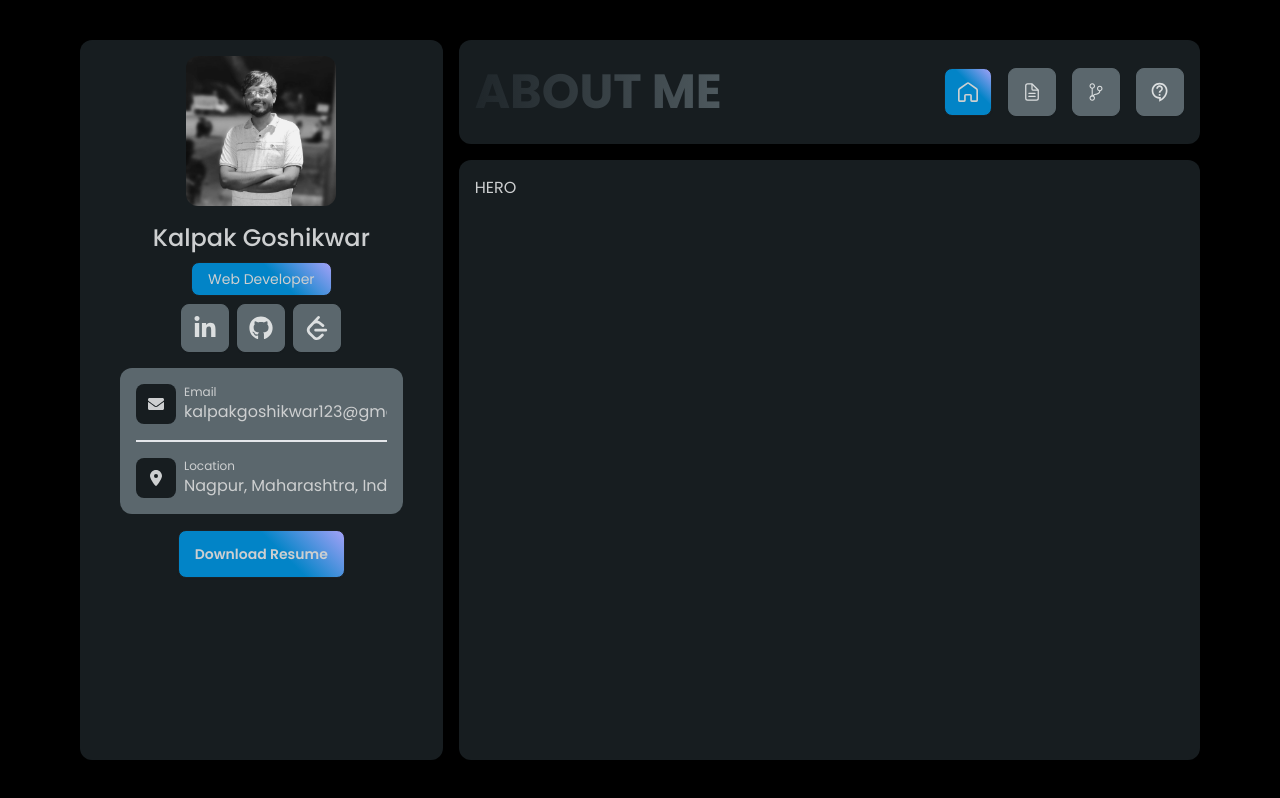
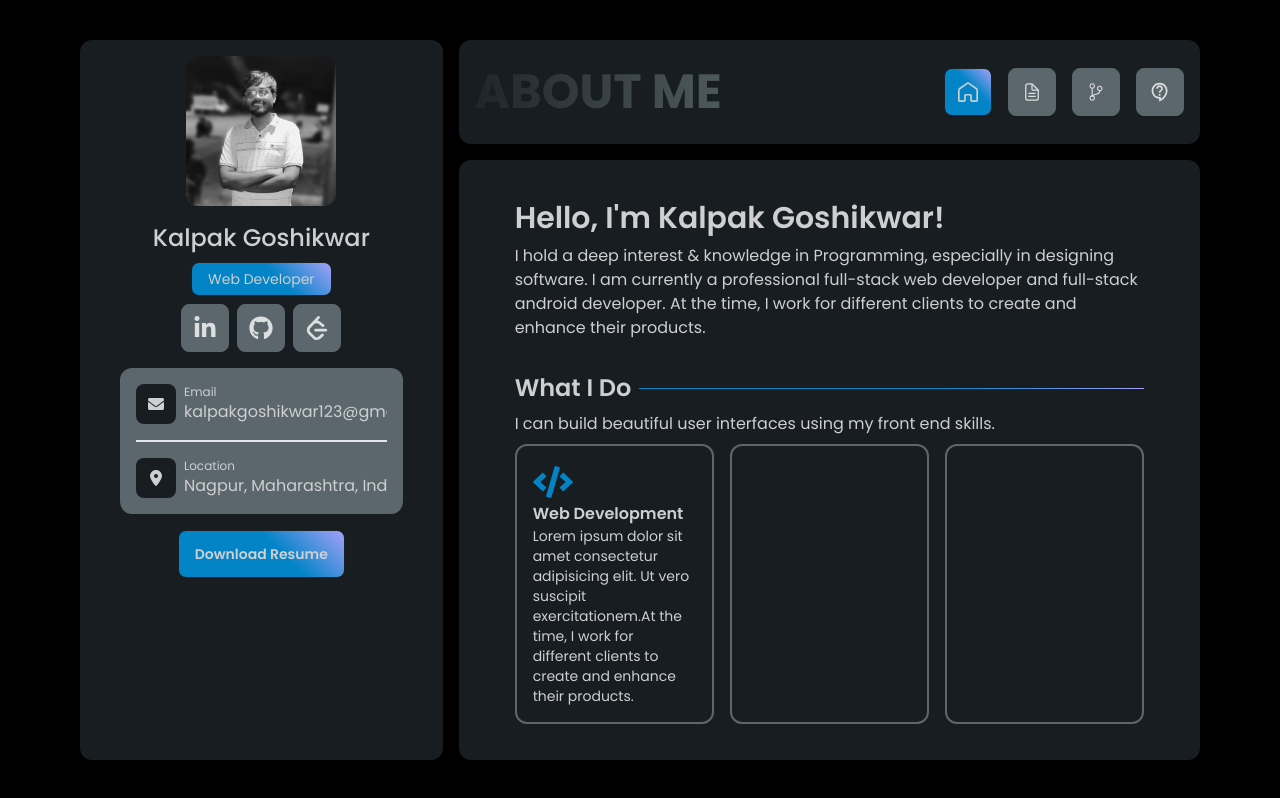
Before and after one commit to Kalpak43/new-portfolio, a Next.js app: page / in a window 1280 px wide. Built offline with nearby package versions, Linux system fonts and the light colour scheme.

Commit message:
Test: Scrollbar

```diff
--- a/package.json
+++ b/package.json
@@ -23,6 +23,7 @@
     "eslint": "^8",
     "eslint-config-next": "14.2.4",
     "postcss": "^8",
+    "tailwind-scrollbar": "^3.1.0",
     "tailwindcss": "^3.4.1",
     "typescript": "^5"
   }
--- a/src/app/globals.css
+++ b/src/app/globals.css
@@ -2,15 +2,27 @@
 @tailwind components;
 @tailwind utilities;
 
+*::-webkit-scrollbar {
+  width: 1em;
+}
+
+*::-webkit-scrollbar-track {
+  -webkit-box-shadow: inset 0 0 6px rgba(0, 0, 0, 0.3);
+}
+
+*::-webkit-scrollbar-thumb {
+  background-color: darkgrey;
+  outline: 1px solid slategrey;
+}
+
 .bg-gradient-blue {
-    background: linear-gradient(45deg, #0284c7 60%, #A3A1F7 100%);
+  background: linear-gradient(45deg, #0284c7 60%, #a3a1f7 100%);
 }
 
 .shadow-blue {
   box-shadow: 1px 1px 8px 1px #0284c780;
   font-weight: bold;
 }
-
 
 h3 {
   font-size: 3rem;
@@ -19,3 +31,10 @@ h3 {
   -webkit-background-clip: text;
   -webkit-text-fill-color: transparent;
 }
+
+.text-gradient-blue {
+  background: -webkit-linear-gradient(0deg, #0284c7 60%, #a3a1f7 100%);
+  background-clip: text;
+  -webkit-background-clip: text;
+  -webkit-text-fill-color: transparent;
+}
--- a/src/app/layout.tsx
+++ b/src/app/layout.tsx
@@ -17,12 +17,12 @@ export default function RootLayout({
 }>) {
   return (
     <html lang="en">
-      <body className={poppins.className + " px-4 md:px-20 py-10 grid grid-cols-1 lg:grid-cols-3 grid-row-1 gap-4 h-[100dvh] bg-black"}>
+      <body className={poppins.className + " px-4 md:px-20 py-10 grid grid-cols-1 lg:grid-cols-3 grid-row-1 gap-4 lg:h-[100dvh] bg-black "}>
         <ProfileCard />
         <div className="lg:col-span-2 space-y-4 flex flex-col flex-nowrap">
           <Navbar />
           <div className="bg-base-300 rounded-xl flex-1 relative">
-            <div className="absolute top-0 left-0 h-full w-full overflow-y-scroll p-4">
+            <div className="lg:absolute top-0 left-0 h-full w-full overflow-y-scroll p-4 scrollbar scrollbar-thumb-blue-600 scrollbar-thumb-rounded" id="sc">
               {children}
             </div>
           </div>
--- a/src/app/page.tsx
+++ b/src/app/page.tsx
@@ -1,7 +1,39 @@
 import React from "react";
+import { FaCode } from "react-icons/fa";
 
 export default function page() {
   return (
-    <main>HERO</main>
+    <main className="py-6 lg:px-10 space-y-8">
+      <div className="space-y-2">
+        <h2 className="text-3xl font-[600]">Hello, I&apos;m Kalpak Goshikwar!</h2>
+        <p>
+          {" "}
+          I hold a deep interest & knowledge in Programming, especially in
+          designing software. I am currently a professional full-stack web
+          developer and full-stack android developer. At the time, I work for
+          different clients to create and enhance their products.
+        </p>
+      </div>
+      <div className="space-y-2">
+        <div className="flex gap-2 items-center">
+          <h4 className="text-2xl font-[600]">What I Do</h4>
+          <div className="h-[1px] bg-gradient-blue flex-1"></div>
+        </div>
+        <p>I can build beautiful user interfaces using my front end skills.</p>
+        <div className="grid grid-cols-1 lg:grid-cols-3 gap-4">
+          <div className="rounded-xl border-2 border-accent p-4">
+            <FaCode size={40} className="text-info" />
+            <h5 className="font-[600]">Web Development</h5>
+            <p className="text-sm">
+              Lorem ipsum dolor sit amet consectetur adipisicing elit. Ut vero
+              suscipit exercitationem.At the time, I work for
+              different clients to create and enhance their products.
+            </p>
+          </div>
+          <div className="rounded-xl border-2 border-accent p-20"></div>
+          <div className="rounded-xl border-2 border-accent p-20"></div>
+        </div>
+      </div>
+    </main>
   );
 }
--- a/src/components/ProfileCard.tsx
+++ b/src/components/ProfileCard.tsx
@@ -8,7 +8,7 @@ import { FaLocationDot } from "react-icons/fa6";
 
 export default function ProfileCard() {
   return (
-    <div className="rounded-xl bg-base-300 py-4 px-4 md:px-10 group">
+    <div className="rounded-xl bg-base-300 py-4 px-4 md:px-10 group transition-all duration-1000">
       <div className="text-center space-y-4">
         <div className=" max-w-[150px] mx-auto overflow-clip rounded-xl">
           <Image
@@ -16,7 +16,7 @@ export default function ProfileCard() {
             alt="Profile"
             width={300}
             height={300}
-            className="grayscale group-hover:grayscale-0 transition-all duration-700 ease-in-out hover:scale-125"
+            className="grayscale group-hover:grayscale-0 transition-all duration-1000 ease-in-out hover:scale-125"
           />
         </div>
         <div className="space-y-2">
--- a/tailwind.config.ts
+++ b/tailwind.config.ts
@@ -1,5 +1,7 @@
 import type { Config } from "tailwindcss";
 import daisyui from "daisyui";
+import tailwindScrollbar from "tailwind-scrollbar";
+
 const config: Config = {
   content: [
     "./src/pages/**/*.{js,ts,jsx,tsx,mdx}",
```
Also changed, not shown: 1 other file (tests, documents, lock files or other folders). Lines whose indentation alone changed are shown as unchanged.
